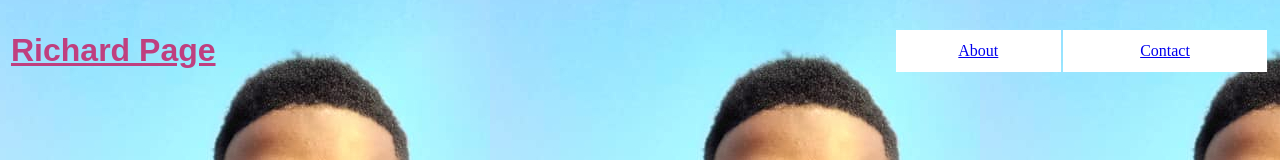
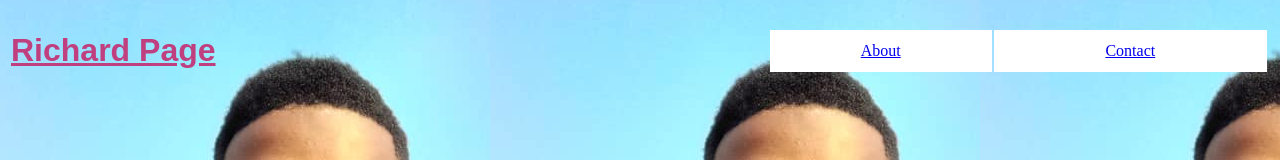
Before and after one commit to Ayobamirich/Ayobamirich, a plain HTML site: page index.html in a window 1280 px wide. Shown: the top 160 px of the page. Drawn offline with Linux system fonts and the light colour scheme.

Commit message:
Update index.html

```diff
--- a/index.html
+++ b/index.html
@@ -9,12 +9,12 @@
   <body background="me-resize.jpeg">
     <table width="100%">
       <tr>
-        <td width="70%">
+        <td width="60%">
           <font face="Arial" color="#BF3F7F">
             <h1><u>Richard Page</u></h1>
           </font>
         </td>
-        <td width="30">
+        <td width="40%">
           <table width="100%">
             <tr>
               <td align="middle" bgcolor="white" height="40">
```
